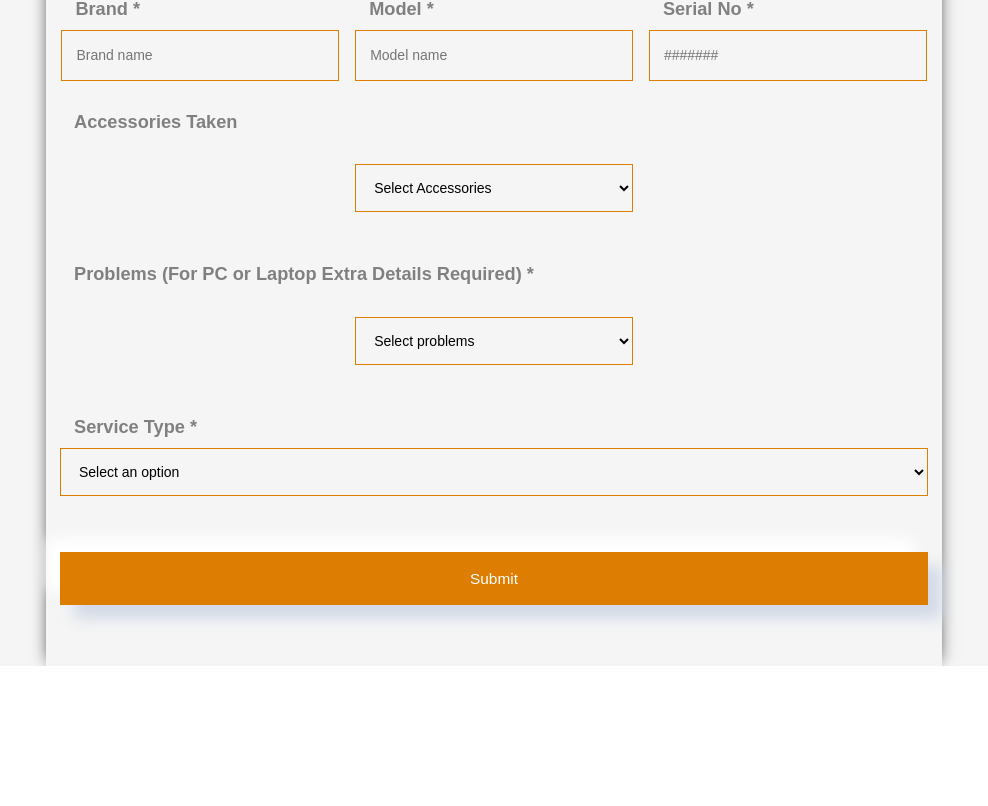
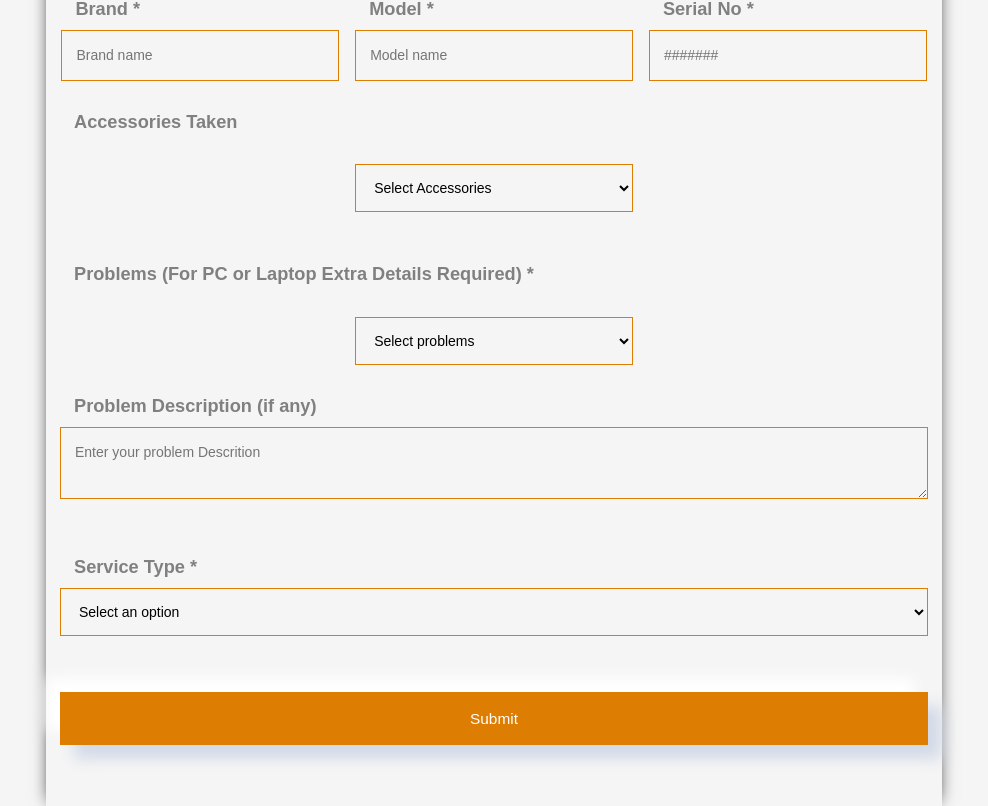
Before and after one commit to rajendrakrshaw/Service-management, a React (Create React App) app in the folder frontend/: page / in a window 1280 px wide. Shown: the part 1012-1818 px from the top of the page, without its empty margins (146-1134 px from the left). Before the commit the page ends 1678 px from the top, so only its background shows below. Built offline with nearby package versions, Linux system fonts and the light colour scheme.

Commit message:
Added Problem Description, and each manual entry will be vcaoitaized

```diff
--- a/frontend/src/components/ReceiveMaterial/ReceiveMaterialForm.jsx
+++ b/frontend/src/components/ReceiveMaterial/ReceiveMaterialForm.jsx
@@ -43,11 +43,14 @@ const ReceiveMaterialForm = () => {
     accessories: [],
     // serialNo: "",
     problems: [],
+    problemDescription: "",
     serviceType: "",
     billNo: "",
-    bill: "",
+    bill: null,
+    billName: "",
     billDate: "",
     warranty: "",
+    billPreview: null,
     standby: "",
   });
 
@@ -181,13 +184,7 @@ const ReceiveMaterialForm = () => {
     "Others",
   ];
 
-  const accessoryOptions = [
-    "Adaptor",
-    "Power Cable",
-    "Pen Drive",
-    "Other",
-
-  ];
+  const accessoryOptions = ["Adaptor", "Power Cable", "Pen Drive", "Other"];
 
   // Problems
   const [selectedProblems, setSelectedProblems] = useState([]);
@@ -265,6 +262,13 @@ const ReceiveMaterialForm = () => {
     );
   };
 
+  const handleRemoveFile = () => {
+    setFormData({
+      ...formData,
+      bill: null,
+    });
+  };
+
   useEffect(() => {
     setFormData({
       ...formData,
@@ -282,7 +286,22 @@ const ReceiveMaterialForm = () => {
 
   const [submissionStatus, setSubmissionStatus] = useState(null);
   const handleInputChange = (e) => {
-    const { name, value } = e.target;
+    const { name, value, files } = e.target;
+
+    if (name === "bill") {
+      const file = files[0];
+      if (file) {
+        // const filePreview = URL.createObjectURL(file);
+        // console.log('Selected file:', file); // Debugging log
+        // console.log('File name:', file.name); // Debugging log
+        setFormData({
+          ...formData,
+          bill: file,
+          billName: file.name,
+          // billPreview: filePreview,
+        });
+      }
+    }
 
     if (name === "state") {
       const selectedDistricts = IndianStatesWithDistricts[value] || [];
@@ -295,7 +314,7 @@ const ReceiveMaterialForm = () => {
     } else {
       setFormData((prevData) => ({
         ...prevData,
-        [name]: name === "name" ? toTitleCase(value) : value,
+        [name]: name === name ? toTitleCase(value) : value,
       }));
     }
   };
@@ -317,7 +336,9 @@ const ReceiveMaterialForm = () => {
       console.error("Error submitting form:", error); // Handle error
       setSubmissionStatus(false);
     } finally {
-      alert("Thank You. Please Contact Service Reception, Your id is ###########");
+      alert(
+        "Thank You. Please Contact Service Reception, Your id is ###########"
+      );
       // Refresh the page
       // window.location.reload();
     }
@@ -427,6 +448,7 @@ const ReceiveMaterialForm = () => {
                 name="post"
                 placeholder="Post Office"
                 onChange={handleInputChange}
+                value={formData.post}
                 required
                 className={Style.Form_box_input_userName}
               />
@@ -438,6 +460,7 @@ const ReceiveMaterialForm = () => {
                 name="addressline"
                 placeholder="Address Line"
                 onChange={handleInputChange}
+                value={formData.addressline}
                 required
                 className={Style.Form_box_input_userName}
               />
@@ -447,7 +470,6 @@ const ReceiveMaterialForm = () => {
               <input
                 type="tel"
                 className={Style.Form_box_input_userName}
-
                 name="pincode"
                 placeholder="Your pincode"
                 onChange={handleInputChange}
@@ -455,7 +477,6 @@ const ReceiveMaterialForm = () => {
                 maxLength={6}
                 required
                 inputMode="numeric"
-
               />
             </div>
 
@@ -466,11 +487,10 @@ const ReceiveMaterialForm = () => {
                 name="landmark"
                 placeholder="Nearby landmark"
                 onChange={handleInputChange}
-
+                value={formData.landmark}
                 className={Style.Form_box_input_userName}
               />
             </div>
-
           </section>
 
           <div className={Style.Form_box_input}>
@@ -487,7 +507,6 @@ const ReceiveMaterialForm = () => {
                 maxLength="10" // Restricts the input to 10 characters
                 onChange={handleInputChange}
                 inputMode="numeric"
-
                 required
               />
             </div>
@@ -507,7 +526,6 @@ const ReceiveMaterialForm = () => {
                 maxLength="10" // Restricts the input to 10 characters
                 required
                 inputMode="numeric"
-
               />
             </div>
           </div>
@@ -567,6 +585,7 @@ const ReceiveMaterialForm = () => {
                 placeholder="Enter depositer's name"
                 className={Style.Form_box_input_userName}
                 onChange={handleInputChange}
+                value={formData.depositedBy}
                 required
               />
             ) : null}
@@ -599,6 +618,7 @@ const ReceiveMaterialForm = () => {
                 placeholder="Enter Item Name"
                 className={Style.Form_box_input_userName}
                 onChange={handleInputChange}
+                value={formData.item}
                 required
               />
             ) : null}
@@ -612,6 +632,7 @@ const ReceiveMaterialForm = () => {
                 name="brand"
                 placeholder="Brand name"
                 onChange={handleInputChange}
+                value={formData.brand}
                 required
                 className={Style.Form_box_input_userName}
               />
@@ -624,6 +645,7 @@ const ReceiveMaterialForm = () => {
                 name="model"
                 placeholder="Model name"
                 onChange={handleInputChange}
+                value={formData.model}
                 required
                 className={Style.Form_box_input_userName}
               />
@@ -657,11 +679,8 @@ const ReceiveMaterialForm = () => {
             ) : null}
           </section>
 
-
           <div className={Style.Form_box_input}>
-            <label htmlFor="accessories">
-              Accessories Taken
-            </label>
+            <label htmlFor="accessories">Accessories Taken</label>
             <br />
             <section className={`${Style.Form_section}`}>
               <div className={Style.Form_address}>
@@ -717,7 +736,6 @@ const ReceiveMaterialForm = () => {
             </div>
           </div>
 
-
           <div className={Style.Form_box_input}>
             <label htmlFor="problems">
               Problems (For PC or Laptop Extra Details Required) *
@@ -737,7 +755,7 @@ const ReceiveMaterialForm = () => {
                   ))}
                 </select>
               </div>
-              {customProblem && (
+              {/* {customProblem && (
                 <div className={Style.Form_problem}>
                   <input
                     type="text"
@@ -754,10 +772,22 @@ const ReceiveMaterialForm = () => {
                   >
                     +
                   </button>
+                </div>
+              )} */}
+            </section>
+            <div className={Style.Form_box_input}>
+              <label htmlFor="name">Problem Description (if any)</label>
+              <textarea
+                name="problemDescription"
+                placeholder="Enter your problem Descrition"
+                className={Style.Form_box_input_userName}
+                onChange={handleInputChange}
+                value={formData.problemDescription}
+                required
+                // cols="100"
+              />
+            </div>
 
-                </div>
-              )}
-            </section>
             <br />
             <div className={Style.tagBox}>
               {selectedProblems.map((problem, index) => (
@@ -793,9 +823,7 @@ const ReceiveMaterialForm = () => {
           </div>
           {formData.serviceType === "Warranty" ? (
             <section className={Style.Form_section}>
-
               <div className={`${Style.Form_box_input} ${Style.Form_address}`}>
-
                 <label htmlFor="billNo">Bill/AMC No *</label>
                 <input
                   type="text"
@@ -808,22 +836,46 @@ const ReceiveMaterialForm = () => {
               </div>
 
               <div className={`${Style.Form_box_input} ${Style.Form_address}`}>
-
                 <label htmlFor="bill">Bill/AMC Upload *</label>
                 <input
                   type="file"
                   name="bill"
                   placeholder="Select bill"
-              accept=".pdf,.doc,.docx, .jpg, .jpeg,.png" // Optional: Limit accepted file types
-              // style={{ display: 'none' }}
-              // className={Style.Form_box_input_userName}
+                  accept=".pdf,.doc,.docx,.jpg,.jpeg,.png"
                   onChange={handleInputChange}
                   className={Style.fileInput}
                   required
                 />
+                {formData.bill && (
+                  <div className={Style.fileDetails}>
+                    <span>{formData.billName}</span>
+                    <button
+                      type="button"
+                      onClick={handleRemoveFile}
+                      className={Style.removeButton}
+                    >
+                      ✘
+                    </button>
+                    {/* {formData.bill.type.startsWith("image/") ? (
+                      <img
+                        src={formData.billPreview}
+                        alt="Preview"
+                        className={Style.filePreview}
+                      />
+                    ) : (
+                      <a
+                        href={formData.billPreview}
+                        target="_blank"
+                        rel="noopener noreferrer"
+                        className={Style.filePreviewLink}
+                      >
+                        View File
+                      </a>
+                    )} */}
+                  </div>
+                )}
               </div>
               <div className={`${Style.Form_box_input} ${Style.Form_address}`}>
-
                 <label htmlFor="billDate">Bill/AMC Date *</label>
                 <input
                   type="date"
@@ -835,7 +887,7 @@ const ReceiveMaterialForm = () => {
                 />
               </div>
             </section>
-          ): null}
+          ) : null}
           <div className={Style.Form_box_btn}>
             <Button
               btnName="Submit"
```
Lines whose indentation alone changed are shown as unchanged.
